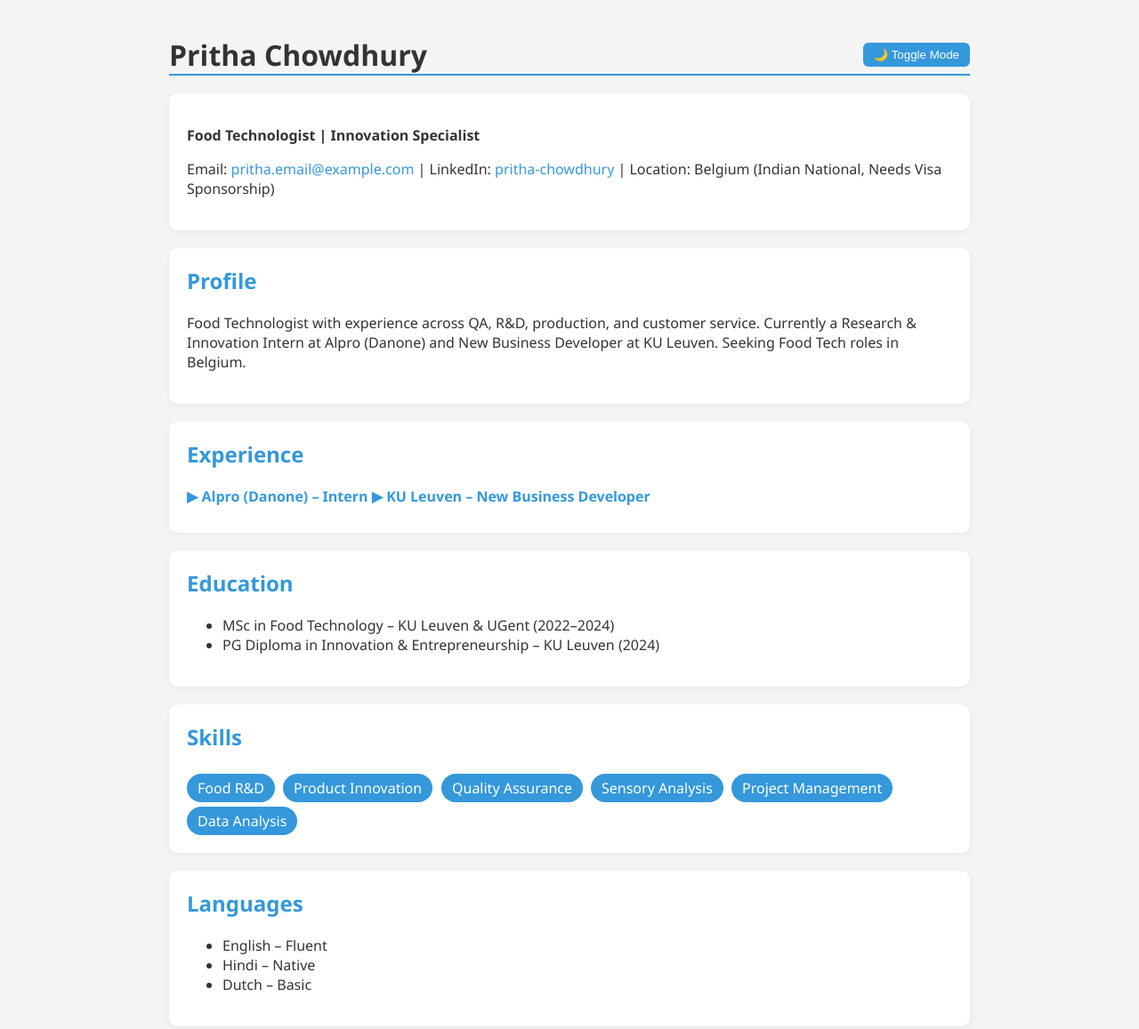
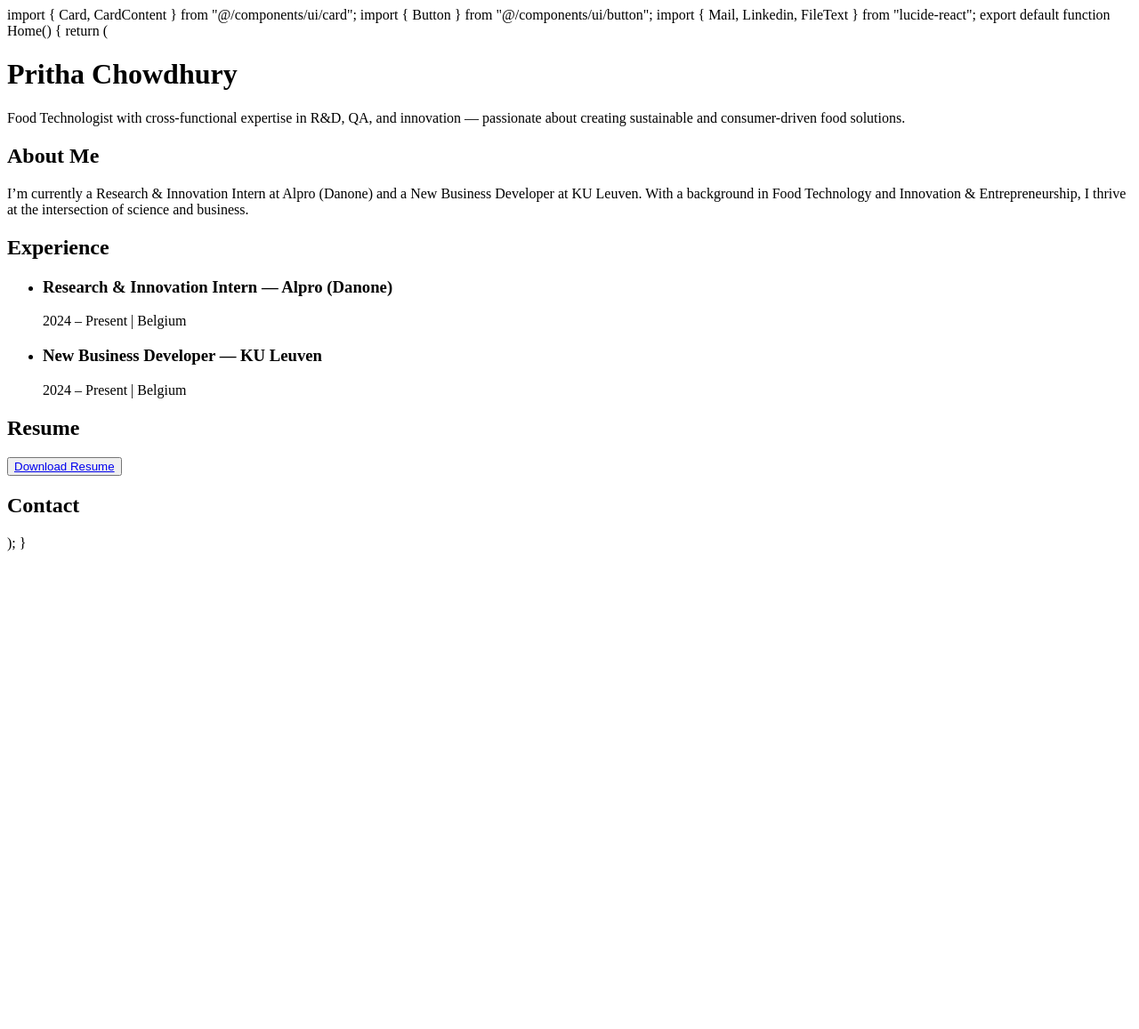
Before and after one commit to prithachowdhury/Portfolio-website, a plain HTML site: page index.html in a window 1280 px wide. Shown: the whole page at 89% size. After the commit the page ends 800 px from the top, so only its background shows below. Drawn offline with Linux system fonts and the light colour scheme.

Commit message:
Update index.html

```diff
--- a/index.html
+++ b/index.html
@@ -1,187 +1,63 @@
-<!DOCTYPE html>
-<html lang="en">
-<head>
-  <meta charset="UTF-8"/>
-  <meta name="viewport" content="width=device-width, initial-scale=1.0"/>
-  <title>Pritha Chowdhury - Portfolio</title>
-  <style>
-    :root {
-      --bg: #f4f4f4;
-      --text: #333;
-      --primary: #3498db;
-      --card: #fff;
-    }
+import { Card, CardContent } from "@/components/ui/card";
+import { Button } from "@/components/ui/button";
+import { Mail, Linkedin, FileText } from "lucide-react";
 
-    body.dark {
-      --bg: #1e1e1e;
-      --text: #e0e0e0;
-      --card: #2c2c2c;
-    }
+export default function Home() {
+  return (
+    <main className="min-h-screen bg-white text-black px-6 py-10 font-sans max-w-3xl mx-auto">
+      <h1 className="text-4xl font-bold mb-2">Pritha Chowdhury</h1>
+      <p className="text-lg mb-6">
+        Food Technologist with cross-functional expertise in R&D, QA, and innovation — passionate about creating sustainable and consumer-driven food solutions.
+      </p>
 
-    body {
-      margin: 0;
-      padding: 0;
-      font-family: 'Segoe UI', sans-serif;
-      background-color: var(--bg);
-      color: var(--text);
-      transition: background 0.3s, color 0.3s;
-    }
+      <section className="mb-10">
+        <h2 className="text-2xl font-semibold mb-2">About Me</h2>
+        <p>
+          I’m currently a Research & Innovation Intern at Alpro (Danone) and a New Business Developer at KU Leuven. With a background in Food Technology and Innovation & Entrepreneurship, I thrive at the intersection of science and business.
+        </p>
+      </section>
 
-    .container {
-      max-width: 900px;
-      margin: auto;
-      padding: 40px;
-    }
+      <section className="mb-10">
+        <h2 className="text-2xl font-semibold mb-2">Experience</h2>
+        <ul className="space-y-4">
+          <li>
+            <Card>
+              <CardContent className="p-4">
+                <h3 className="font-semibold">Research & Innovation Intern — Alpro (Danone)</h3>
+                <p className="text-sm">2024 – Present | Belgium</p>
+              </CardContent>
+            </Card>
+          </li>
+          <li>
+            <Card>
+              <CardContent className="p-4">
+                <h3 className="font-semibold">New Business Developer — KU Leuven</h3>
+                <p className="text-sm">2024 – Present | Belgium</p>
+              </CardContent>
+            </Card>
+          </li>
+        </ul>
+      </section>
 
-    header {
-      display: flex;
-      justify-content: space-between;
-      align-items: center;
-      border-bottom: 2px solid var(--primary);
-      margin-bottom: 20px;
-    }
+      <section className="mb-10">
+        <h2 className="text-2xl font-semibold mb-2">Resume</h2>
+        <Button variant="outline">
+          <FileText className="mr-2 h-4 w-4" />
+          <a href="/PrithaChowdhury_Resume.pdf" target="_blank">Download Resume</a>
+        </Button>
+      </section>
 
-    h1 {
-      margin: 0;
-    }
-
-    button.toggle-mode {
-      padding: 6px 12px;
-      background: var(--primary);
-      color: white;
-      border: none;
-      border-radius: 6px;
-      cursor: pointer;
-    }
-
-    .section {
-      background: var(--card);
-      padding: 20px;
-      margin-bottom: 20px;
-      border-radius: 10px;
-      box-shadow: 0 2px 8px rgba(0,0,0,0.05);
-      transition: background 0.3s;
-    }
-
-    h2 {
-      margin-top: 0;
-      color: var(--primary);
-    }
-
-    .skills span {
-      display: inline-block;
-      background: var(--primary);
-      color: white;
-      padding: 5px 12px;
-      border-radius: 20px;
-      margin: 5px 5px 0 0;
-      animation: pop-in 0.3s ease forwards;
-    }
-
-    @keyframes pop-in {
-      from { transform: scale(0.8); opacity: 0; }
-      to { transform: scale(1); opacity: 1; }
-    }
-
-    .experience-toggle {
-      cursor: pointer;
-      color: var(--primary);
-      font-weight: bold;
-      margin-bottom: 10px;
-      display: inline-block;
-    }
-
-    .job-details {
-      display: none;
-      margin-top: 10px;
-    }
-
-    .contact a {
-      color: var(--primary);
-      text-decoration: none;
-    }
-
-    .contact a:hover {
-      text-decoration: underline;
-    }
-  </style>
-</head>
-<body>
-  <div class="container">
-    <header>
-      <h1>Pritha Chowdhury</h1>
-      <button class="toggle-mode" onclick="toggleDarkMode()">🌙 Toggle Mode</button>
-    </header>
-
-    <div class="section contact">
-      <p><strong>Food Technologist | Innovation Specialist</strong></p>
-      <p>Email: <a href="mailto:pritha.email@example.com">pritha.email@example.com</a> |
-         LinkedIn: <a href="https://linkedin.com/in/pritha-chowdhury" target="_blank">pritha-chowdhury</a> |
-         Location: Belgium (Indian National, Needs Visa Sponsorship)</p>
-    </div>
-
-    <div class="section">
-      <h2>Profile</h2>
-      <p>Food Technologist with experience across QA, R&D, production, and customer service. Currently a Research & Innovation Intern at Alpro (Danone) and New Business Developer at KU Leuven. Seeking Food Tech roles in Belgium.</p>
-    </div>
-
-    <div class="section">
-      <h2>Experience</h2>
-      <div class="experience-toggle" onclick="toggleDetails('exp1')">▶ Alpro (Danone) – Intern</div>
-      <div class="job-details" id="exp1">
-        <ul>
-          <li>Worked on plant-based innovation and formulation optimization.</li>
-          <li>Collaborated with cross-functional R&D and marketing teams.</li>
-        </ul>
-      </div>
-      <div class="experience-toggle" onclick="toggleDetails('exp2')">▶ KU Leuven – New Business Developer</div>
-      <div class="job-details" id="exp2">
-        <ul>
-          <li>Market & feasibility analysis for food innovation projects.</li>
-          <li>Built bridges between research and entrepreneurship.</li>
-        </ul>
-      </div>
-    </div>
-
-    <div class="section">
-      <h2>Education</h2>
-      <ul>
-        <li>MSc in Food Technology – KU Leuven & UGent (2022–2024)</li>
-        <li>PG Diploma in Innovation & Entrepreneurship – KU Leuven (2024)</li>
-      </ul>
-    </div>
-
-    <div class="section">
-      <h2>Skills</h2>
-      <div class="skills">
-        <span>Food R&D</span>
-        <span>Product Innovation</span>
-        <span>Quality Assurance</span>
-        <span>Sensory Analysis</span>
-        <span>Project Management</span>
-        <span>Data Analysis</span>
-      </div>
-    </div>
-
-    <div class="section">
-      <h2>Languages</h2>
-      <ul>
-        <li>English – Fluent</li>
-        <li>Hindi – Native</li>
-        <li>Dutch – Basic</li>
-      </ul>
-    </div>
-  </div>
-
-  <script>
-    function toggleDarkMode() {
-      document.body.classList.toggle('dark');
-    }
-
-    function toggleDetails(id) {
-      const section = document.getElementById(id);
-      section.style.display = section.style.display === 'block' ? 'none' : 'block';
-    }
-  </script>
-</body>
-</html>
+      <section>
+        <h2 className="text-2xl font-semibold mb-2">Contact</h2>
+        <div className="flex space-x-4 mt-2">
+          <a href="mailto:your-email@example.com" aria-label="Email">
+            <Mail />
+          </a>
+          <a href="https://www.linkedin.com/in/yourprofile" target="_blank" aria-label="LinkedIn">
+            <Linkedin />
+          </a>
+        </div>
+      </section>
+    </main>
+  );
+}
```
